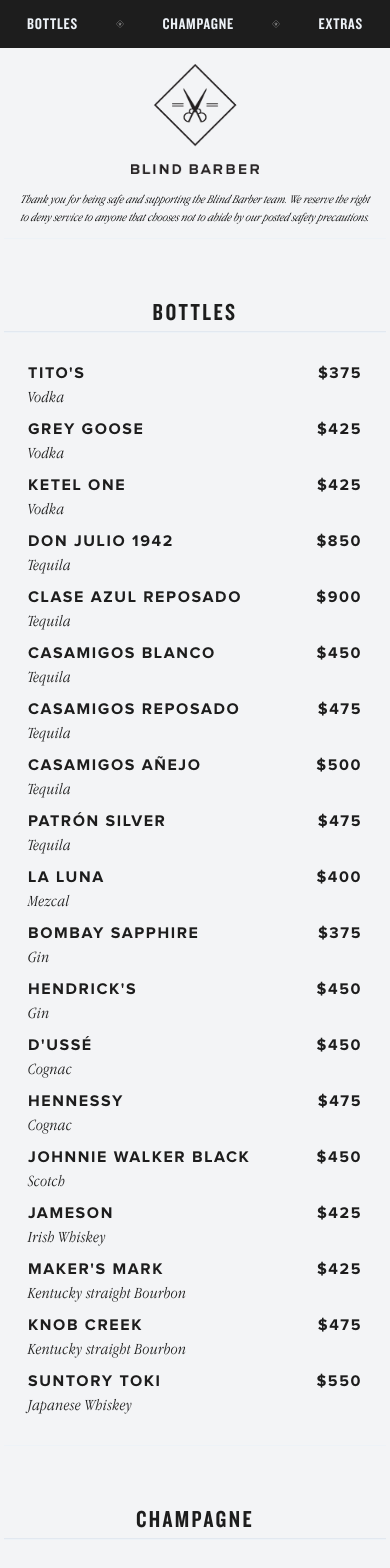
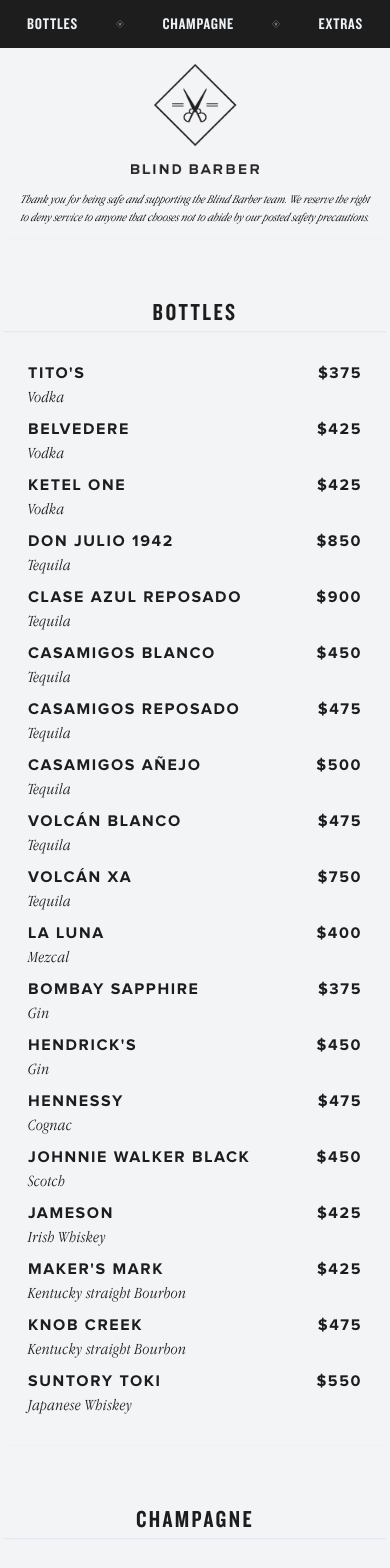
Before and after one commit to herowebsolutions/blindbarbermenu, a React (Create React App) app: page /bottles in a window 390 px wide. Shown: the top 1568 px of the page. Built offline with nearby package versions, Linux system fonts and the light colour scheme.

Commit message:
lateste edits

```diff
--- a/src/App.js
+++ b/src/App.js
@@ -26,7 +26,7 @@
         price: '$16'
       },
       {
-        id: 1,
+        id: 2,
         name: `Deli Burger`,
         desc: '',
         ingredients: 'Double Patty, American Cheese, Shredded Lettuce, Red Onion, Tomato, Banana Peppers, and Salami on a hoagie. served with Jalapeno chips',
@@ -43,13 +43,13 @@
         id: 1,
         name: 'Strawberry Fields',
         desc: 'ripe strawberry with a punch',
-        ingredients: `Grey Goose, Cocchi Rosa, strawberry, lemongrass, lemon`
+        ingredients: `Ketel One Vodka, Cochi Rosa, Merlet Creme Fraise, lemongrass, lemon`
       },
       {
         id: 2,
         name: 'Hot Heather',
         desc: 'taste of the tropics with zippy, gingery heat',
-        ingredients: `Don Julio Blanco Tequila, pamplemousse, koval ginger, green chile, lime`
+        ingredients: `Don Julio Blanco Tequila, Combier Pamplemousse, koval ginger, St. George Green Chile, lime`
       },
       {
         id: 3,
@@ -61,7 +61,7 @@
         id: 4,
         name: 'Young Forever',
         desc: 'taste of the tropics with zippy, gingery heat',
-        ingredients: `La Luna Mezcal, blanc vermouth, grapefruit, lime, salt + Perrier original`
+        ingredients: `La Luna Mezcal, blanc vermouth, grapefruit, lime, salt + Topo Chico`
       },
       {
         id: 5,
@@ -77,9 +77,9 @@
       },
       {
         id: 7,
-        name: 'Adult Swim',
+        name: 'Southern Charm',
         desc: 'taste of the tropics with zippy, gingery heat',
-        ingredients: `Jack Daniel's Bonded, amontillado sherry, China-China, cacao`
+        ingredients: `Jack Daniel Bonded, Chinola Passion Fruit, Koval Ginger, Lemon`
       }
     ]
   }
@@ -87,23 +87,30 @@
     classic: [
       {
         id: 1,
-        name: 'Clarified Milk Punch',
+        name: 'Cosmopolitan',
         desc: 'ripe strawberry with a punch',
-        ingredients: `Bacardi 8 Aged Rum, Monkey Shoulder Scotch, Leblon Cachaça, RumHaven, Creme de Banané, pineapple, coconut milk, lime`
-      },
-
-      {
-        id: 2,
+        ingredients: `Belvedere, Combier, cranberry, lime`
+      },
+      {
+        id: 2,
+        name: 'Permanent Vacation',
+        desc: 'ripe strawberry with a punch',
+        ingredients: `Ron Zacapa, Monkey Shoulder, Braulio, Creme de Banana, Pineapple, Lime, Chinese 5 spice`
+      },
+
+      {
+        id: 3,
         name: 'Espresso Martini',
         desc: 'ripe strawberry with a punch',
-        ingredients: `Grey Goose Vodka, Borghetti, Mr. Black, Kyoto Black Coffee`
-      },
-      {
-        id: 3,
+        ingredients: `Ketel One Vodka, Borghetti, Mr Black, Kyoto Black Coffee`
+      },
+      {
+        id: 4,
         name: 'Gin Martini',
         desc: 'ripe strawberry with a punch',
         ingredients: `Bombay Sapphire & dry vermouth, dirty or with a lemon twist`
-      }
+      },
+
     ]
   }
   const fancy = {
@@ -112,9 +119,24 @@
         id: 1,
         name: 'Fancy Old Fashioned',
         desc: 'ripe strawberry with a punch',
-        ingredients: `Uncle Nearest 1856, demerara, angostura, orange`,
-        promo: '*Uncle Nearest will donate $1 to the HBCU for each Fancy Old Fashioned sold between now and March 31*'
-      },
+        ingredients: `Legent Bourbon, Demerara, Angostura, orange`,
+        price: '$20'
+      },
+      {
+        id: 2,
+        name: 'Fancy French 75',
+        desc: 'ripe strawberry with a punch',
+        ingredients: `Tanqueray 10 or Hennessy VS, Lemon, Moet Split`,
+        price: '$30'
+      },
+      {
+        id: 3,
+        name: 'Fancy Margarita',
+        desc: 'ripe strawberry with a punch',
+        ingredients: `Volcán Cristalino, Combier, Lime`,
+        price: '$24'
+      },
+
 
     ]
   }
@@ -154,33 +176,49 @@
     highballs: [
       {
         id: 1,
-        name: 'Dirty Shirley',
+        name: `Rollin’ Rye`,
         desc: 'classic Japanese highball',
         ingredients:
-          'Haku Vodka, pomegranate, lemon, lime + very fizzy soda water',
+          'Dickel Rye, Aperol, Very Bubbly Water, lemon Swath',
         price: '$14'
       },
       {
         id: 2,
+        name: `Southside Ricky`,
+        desc: 'classic Japanese highball',
+        ingredients:
+          'Roku Gin, Lemon, Mint + Very Bubbly water',
+        price: '$14'
+      },
+      {
+        id: 3,
         name: 'Paradise Ginza',
         desc: 'frat boy highball',
         ingredients: 'Suntory Toki + very fizzy soda water, lemon oil',
         price: '$11'
       },
       {
-        id: 3,
+        id: 4,
         name: 'Bright Lights',
         desc: 'frat boy highball',
         ingredients:
-          'Haku Vodka, Aperol, Watermelon Red Bull, Perrier original',
+          'Haku Vodka, Aperol, Red Bull Red Edition (Watermelon), Topo Chico',
         price: '$13'
       },
       {
-        id: 4,
+        id: 5,
         name: 'San Marcos Ranch Water',
         desc: 'frat boy highball',
         ingredients:
-          'Hornitos Reposado, ancho pepper, hibiscus, lime + very fizzy soda water',
+          'Tequila Arette Reposado, Ancho Pepper, Hibiscus, Lime + Very Bubbly Water',
+        price: '$13'
+      },
+      {
+        id: 6,
+        name: 'Getaway',
+        desc: 'frat boy highball',
+        ingredients:
+          'Jose Cuervo Traditional, orange juice, lime, Red Bull Yellow Edition (Tropical)',
         price: '$13'
       }
     ]
@@ -209,27 +247,19 @@
         origin: 'Lake County, CA',
         vol: '14.5%'
       },
-
       {
         id: 4,
-        name: `Las Jarras Wines 2021 'Superbloom' Carbonic Pink Zero (Madera Foothills)`,
-        price: '$20/$75',
-        origin: 'Central Valley, CA',
-        vol: '10.5%'
-      },
-      {
-        id: 5,
-        name: `Lammidia 2020 'Miscela' Bianco, Abruzzo`,
-        price: '$17/$65',
-        origin: 'Abruzzo, Italy',
-        vol: '13.5%'
-      },
-      {
-        id: 6,
-        name: `Le Fraiche 2021 Chiaretto Di Bardolina Rosé`,
-        price: '$12/$60',
+        name: `Le Fraghe 2021 Chiaretto Di Bardolino Rosé`,
+        price: '$14/$62',
         origin: 'Veneto, Italy',
         vol: '12.5%'
+      },
+      {
+        id: 5,
+        name: `Altos Del Plata 2021 Malbec`,
+        price: '$14/$62',
+        origin: 'Mendoza, Argentina',
+        vol: '13.5%'
       },
     ]
   }
@@ -261,21 +291,8 @@
         origin: 'Logrono, Spain',
         vol: '11.5%'
       },
-      {
-        id: 3,
-        name: 'Chandon Garden Spritz Split',
-        price: '$13',
-        origin: 'Mendoza, Argentina',
-        vol: '11%'
-      },
-      {
-        id: 4,
-        name: 'Coastal Spritz',
-        price: '$10',
-        origin: 'Washington, USA',
-        desc: 'Pineapple Rosé Spritzer',
-        vol: '5%'
-      }
+
+
     ]
   }
   const champagne = {
@@ -337,10 +354,10 @@
       },
       {
         id: 4,
-        name: 'Hop Valley Bubble Stash',
-        price: '$9',
-        desc: 'IPA',
-        vol: '6.2%'
+        name: `Leinenkugel’s Summer Shandy`,
+        price: '$8',
+        desc: 'Weiss',
+        vol: '4.2%'
       },
       {
         id: 5,
@@ -391,56 +408,63 @@
         vol: '6%'
       },
       {
-        id: 11,
+        id: 6,
         name: 'Lagunitas Lil Sumpin Sumpin',
         price: '$10',
         desc: 'Wheat IPA',
         vol: '7.5%'
       },
       {
-        id: 12,
+        id: 7,
+        name: 'Hop Valley Bubble Stash',
+        price: '$8',
+        desc: 'IPA',
+        vol: '6.2%'
+      },
+      {
+        id: 8,
         name: `Moor's Brewing Co. Session Ale`,
         vol: '5%',
         desc: 'Session Ale',
         price: '$10'
       },
       {
-        id: 13,
+        id: 9,
         name: `Moor's Brewing Co. IPA`,
         vol: '6.7%',
         desc: 'IPA',
         price: '$10'
       },
       {
-        id: 6,
+        id: 10,
         name: 'High Noon',
         price: '$11',
         desc: 'Hard Seltzer',
         vol: '4.5%'
       },
       {
-        id: 7,
+        id: 11,
         name: 'Amass Seltzer',
         price: '$12',
         desc: 'Hard Seltzer',
         vol: '5%'
       },
       {
-        id: 8,
+        id: 12,
         name: 'System Seltzer Mango',
         price: '$10',
         desc: 'Hard Seltzer',
         vol: '5%'
       },
       {
-        id: 9,
+        id: 13,
         name: 'SKRT',
         price: '$10',
         desc: 'Hard Seltzer',
         vol: '5%'
       },
       {
-        id: 10,
+        id: 14,
         name: 'Visitor Lager',
         price: '$8',
         desc: 'Gluten-Reduced, non-alcoholic beer',
@@ -460,13 +484,13 @@
         id: 2,
         name: 'Red Bull',
         price: '$5',
-        desc: 'Regular | Sugar-Free | Watermelon'
+        desc: 'Energy Drink | Sugarfree | Watermelon | Tropical'
       },
       {
         id: 3,
         name: 'Spring Water',
         price: '$5',
-        desc: 'Acqua Panna Still | San Pellegrino Sparkling'
+        desc: 'Liquid Death Still | Topo Chico Mineral Water'
       }
     ]
   }
@@ -477,35 +501,36 @@
         id: 1,
         name: 'French Fries',
         desc: 'Add J.P. Graziano Giardiniera +$2',
-        ingredients: 'House-cut Kennebec potatoes, sea salt, fancy ketchup',
+        ingredients: 'House cut kennebec potatoes, seasoned salt, fancy ketchup',
         price: '$8'
       },
       {
         id: 2,
         name: 'Crab Rangoon',
         desc: '',
-        ingredients: 'Fried wonton wrapper, cream cheese, crab, Thai chili sauce',
+        ingredients: 'Fried wonton rapper, cream cheese, crab, thai chili sauce',
         price: '$9'
       },
       {
         id: 3,
-        name: `Seb's Secret Recipe Chicken Nuggets`,
-        ingredients: `Big Nugs, Frank's® RedHot®, TRUFF Ranch`,
+        name: `Seb's Secret Nuggets`,
+        ingredients: `Big nugs, franks, truff ranch`,
         price: '$15'
       },
       {
         id: 4,
-        name: 'Berbere Hot Chicken Tenders',
+        name: `Seb's berbere Nashville hot nuggets`,
         desc: '',
-        ingredients: 'Berbere Chili Tenders, Garlic Honey, House Ranch',
+        ingredients: 'Big nugs, berbere Nashville hot, fermented garlic honey, truff ranch',
         price: '$17'
       },
       {
         id: 5,
-        name: `Chicken wings`,
-        ingredients: `Choice of Giardiniera Garlic Parmesan or Lemon Pepper Buffalo`,
-        price: '$12.99'
-      },
+        name: `Lemon Pepper hot buffalo wings`,
+        ingredients: `Lemon pepper buffalo, truff ranch`,
+        price: '$13'
+      },
+
       {
         id: 6,
         name: 'Marinated Olives',
@@ -513,6 +538,13 @@
         ingredients: 'House Marinated Olives',
         price: '$8'
       },
+      {
+        id: 7,
+        name: 'Bar nuts',
+        desc: '*Contains fish and Allium',
+        ingredients: 'Fried peanuts, lime leaves, chilis',
+        price: '$9'
+      },
 
     ]
   }
@@ -520,44 +552,47 @@
     sandwiches: [
 
 
-      {
-        id: 1,
-        name: `Seb's Crispy Chicken Sandwich`,
-        desc: '',
-        ingredients: 'Fried All White Meat Chicken Breast, House B&B Pickles, Truff Spicy Mayo, Fries',
-        price: '$17'
-      },
-      {
-        id: 2,
+
+      {
+        id: 1,
         name: 'BB Burger',
         desc: '',
-        ingredients: 'Two 4oz Beef Patties, Pickled smoked onions, American Cheese, Bacon Dijonnaise, Fries',
-        price: '$16'
-      },
-      {
-        id: 3,
-        name: `Grilled Cheese #1`,
-        ingredients: `American Cheese, Aged Sharp Cheddar, Scamorza, Creamy Tomato Soup`,
+        ingredients: 'Two 4oz beef patties, crispy shallots, pickled smoked, American cheese, roasted onion dijonaise',
+        desc: 'Served with garlic chips',
+        price: '$20'
+      },
+      {
+        id: 2,
+        name: `Traditional Grilled Cheese`,
+        ingredients: `American cheese, smoked mozzarella, sharp cheddar, creamy tomato soup`,
         price: '$15'
       },
       {
-        id: 4,
-        name: `Grilled Cheese #2`,
-        ingredients: `American Cheese, Manchego, Chorizo, Fig Preserve`,
+        id: 3,
+        name: `Fancy Grilled Cheese`,
+        ingredients: `American cheese, Manchego, chorizo, fig preserve, pickled onions`,
         price: '$15'
-      }
+      },
+
 
 
     ]
   }
   const spirits = {
     spirits: [
+      {
+        id: 82,
+        name: 'Belvedere',
+        price: '$16',
+        vol: '',
+        title: 'Vodka'
+      },
       {
         id: 1,
         name: 'Deep Eddy',
         price: '$12',
         vol: '',
-        title: 'Vodka'
+        title: ''
       },
       {
         id: 2,
@@ -654,6 +689,13 @@
         vol: ''
       },
       {
+        id: 82,
+        name: 'Ron Zacapa 23',
+        price: '$15',
+        vol: ''
+      },
+
+      {
         id: 17,
         name: 'Casamigos Blanco',
         price: '$16',
@@ -672,346 +714,385 @@
         price: '$20',
         vol: ''
       },
+
       {
         id: 20,
-        name: 'Casa Dragones',
-        price: '$19',
-        vol: ''
-      },
-      {
-        id: 21,
         name: 'Cincoro Blanco',
         price: '$25',
         vol: ''
       },
       {
-        id: 22,
+        id: 21,
         name: 'Cincoro Reposado',
         price: '$27',
         vol: ''
       },
       {
-        id: 23,
+        id: 22,
         name: 'Cincoro Añejo',
         price: '$29',
         vol: ''
       },
       {
-        id: 24,
+        id: 23,
         name: 'Clase Azul Reposado',
         price: '$42',
         vol: ''
       },
       {
-        id: 25,
+        id: 24,
         name: 'Clase Azul Plata',
         price: '$30',
         vol: ''
       },
       {
-        id: 26,
+        id: 25,
         name: 'Clase Azul Gold',
         price: '$78',
         vol: ''
       },
       {
-        id: 27,
+        id: 26,
         name: 'Clase Azul Añejo',
         price: '$120',
         vol: ''
       },
       {
-        id: 28,
+        id: 27,
         name: 'Don Julio Blanco',
         price: '$16',
         vol: ''
       },
       {
-        id: 29,
+        id: 28,
         name: 'Don Julio Reposado',
         price: '$18',
         vol: ''
       },
       {
-        id: 30,
+        id: 29,
         name: 'Don Julio Añejo',
         price: '$20',
         vol: ''
       },
       {
-        id: 31,
+        id: 30,
         name: 'Don Julio Primavera',
         price: '$33',
         vol: ''
       },
       {
-        id: 32,
+        id: 31,
         name: 'Don Julio 1942',
         price: '$42',
         vol: ''
       },
       {
-        id: 33,
+        id: 32,
         name: 'Don Julio Ultima Reserva',
         price: '$115',
         vol: ''
       },
       {
-        id: 34,
+        id: 33,
         name: 'Fortaleza Blanco',
         price: '$17',
         vol: ''
       },
       {
-        id: 35,
+        id: 34,
         name: 'Fortaleza Reposado',
         price: '$19',
         vol: ''
       },
       {
-        id: 36,
+        id: 35,
         name: 'Fortaleza Añejo',
         price: '$23',
         vol: ''
       },
       {
-        id: 37,
+        id: 36,
         name: 'Hornitos Reposado',
         price: '$15',
         vol: ''
       },
       {
-        id: 38,
+        id: 37,
         name: 'John Basil Blanco',
         price: '$17',
         vol: ''
       },
       {
-        id: 39,
+        id: 38,
         name: 'John Basil Reposado',
         price: '$19',
         vol: ''
       },
 
       {
-        id: 40,
+        id: 39,
         name: 'Lunazul',
         price: '$12',
         vol: ''
       },
       {
-        id: 41,
+        id: 40,
         name: 'Patrón Silver',
         price: '$15',
         vol: ''
       },
       {
-        id: 42,
+        id: 41,
         name: 'Patrón Reposado',
         price: '$17',
         vol: ''
       },
       {
-        id: 43,
+        id: 42,
         name: 'Patrón Añejo',
         price: '$18',
         vol: ''
       },
       {
-        id: 72,
+        id: 43,
         name: 'Mijenta Reposado',
         price: '$18',
         vol: ''
       },
       {
-        id: 73,
+        id: 44,
         name: 'Herradura Silver',
         price: '$16',
         vol: ''
       },
       {
-        id: 74,
+        id: 45,
         name: 'Herradura Reposado',
         price: '$18',
         vol: ''
       },
-
-
-      {
-        id: 44,
+      {
+        id: 73,
+        name: 'Volcán Blanco',
+        price: '$16',
+        vol: ''
+      },
+      {
+        id: 74,
+        name: 'Volcán Reposado',
+        price: '$18',
+        vol: ''
+      },
+      {
+        id: 75,
+        name: 'Volcán Crystalino',
+        price: '$20',
+        vol: ''
+      },
+      {
+        id: 76,
+        name: 'Volcán XA',
+        price: '$36',
+        vol: ''
+      },
+      {
+        id: 77,
+        name: 'Reserva De Familia',
+        price: '$20',
+        vol: ''
+      },
+      {
+        id: 78,
+        name: '1800 Crystalino',
+        price: '$20',
+        vol: ''
+      },
+
+      {
+        id: 46,
         name: 'Amaras Cupreata',
         price: '$16',
         vol: '',
         title: 'Mezcal'
       },
       {
-        id: 45,
+        id: 47,
         name: 'La Luna X Blind Barber Private Batch',
         price: '$20',
         vol: ''
       },
       {
-        id: 46,
+        id: 48,
         name: 'Fidencio',
         price: '$14',
         vol: ''
       },
       {
-        id: 47,
+        id: 49,
         name: 'La Luna Cupreata',
         price: '$12',
         vol: ''
       },
       {
-        id: 48,
+        id: 50,
         name: 'Del Maguey Vida',
         price: '$14',
         vol: ''
       },
       {
-        id: 49,
+        id: 51,
         name: 'Rosaluna',
         price: '$14',
         vol: ''
       },
       {
-        id: 50,
+        id: 52,
         name: 'George Dickel',
         price: '$14',
         vol: '',
         title: 'Rye'
       },
       {
-        id: 51,
+        id: 53,
         name: 'High West Double',
         price: '$17',
         vol: ''
       },
       {
-        id: 52,
+        id: 54,
         name: 'Old Overholt',
         price: '$14',
         vol: ''
       },
       {
-        id: 53,
+        id: 55,
         name: 'Angels Envy',
         price: '$18',
         vol: '',
         title: 'Bourbon'
       },
-      {
-        id: 54,
-        name: 'Buffalo Trace',
-        price: '$16',
-        vol: ''
-      },
-      {
-        id: 55,
+
+      {
+        id: 56,
         name: 'Jack Daniels',
         price: '$14',
         vol: ''
       },
 
       {
-        id: 56,
+        id: 57,
         name: 'Knob Creek',
         price: '$14',
         vol: ''
       },
       {
-        id: 57,
+        id: 58,
         name: `Maker's Mark`,
         price: '$15',
         vol: ''
       },
       {
-        id: 58,
+        id: 59,
         name: 'Benchmark',
         price: '$12',
         vol: ''
       },
       {
-        id: 59,
+        id: 60,
         name: 'Dewars White Label',
         price: '$14',
         vol: '',
         title: 'Scotch'
       },
       {
-        id: 60,
+        id: 61,
         name: 'Dewars Japanese Smooth',
         price: '$14',
         vol: ''
       },
       {
-        id: 61,
+        id: 62,
         name: 'Glenlivet 12 Year',
         price: '$14',
         vol: ''
       },
       {
-        id: 62,
+        id: 63,
         name: 'Johnnie Walker Black',
         price: '$16',
         vol: ''
       },
       {
-        id: 63,
+        id: 64,
         name: 'Johnnie Walker High Rye',
         price: '$16',
         vol: ''
       },
       {
-        id: 64,
+        id: 79,
+        name: 'Glenmorangie 10 years',
+        price: '$15',
+        vol: ''
+      },
+      {
+        id: 65,
         name: 'Jameson',
         price: '$14',
         vol: '',
         title: 'Whiskey'
       },
       {
-        id: 65,
+        id: 66,
         name: 'Roe & Co',
         price: '$12',
         vol: ''
       },
       {
-        id: 66,
+        id: 67,
         name: 'Suntory Toki',
         price: '$15',
         vol: ''
       },
       {
-        id: 67,
+        id: 68,
         name: `Jack Daniel's Bonded`,
         price: '$16',
         vol: ''
       },
-      {
-        id: 68,
-        name: `D'usse`,
-        price: '$16',
+
+      {
+        id: 70,
+        name: 'Hennessy VS',
+        price: '$15',
         vol: '',
         title: 'Cognac'
       },
       {
-        id: 69,
-        name: 'Hennessey VS',
-        price: '$15',
-        vol: ''
-      },
-      {
-        id: 70,
+        id: 80,
+        name: 'Hennessy VSOP',
+        price: '$22',
+        vol: ''
+      },
+      {
+        id: 81,
+        name: 'Hennessy XO',
+        price: '$70',
+        vol: ''
+      },
+      {
+        id: 71,
         name: 'Remy Martin 1738',
         price: '$19',
         vol: ''
       },
       {
-        id: 71,
+        id: 72,
         name: 'Remy Martin VSOP',
         price: '$16',
         vol: ''
-      }
+      },
+
     ]
   }
   const top = {
@@ -1069,7 +1150,7 @@
       },
       {
         id: 2,
-        name: `Grey Goose`,
+        name: `Belvedere`,
         price: '$425',
         type: 'Vodka'
       },
@@ -1111,8 +1192,14 @@
       },
       {
         id: 9,
-        name: `Patrón Silver`,
+        name: `Volcán Blanco`,
         price: '$475',
+        type: 'Tequila'
+      },
+      {
+        id: 13,
+        name: `Volcán XA`,
+        price: '$750',
         type: 'Tequila'
       },
 
@@ -1134,12 +1221,7 @@
         price: '$450',
         type: 'Gin'
       },
-      {
-        id: 13,
-        name: `D'ussé`,
-        price: '$450',
-        type: 'Cognac'
-      },
+
       {
         id: 14,
         name: `Hennessy`,
@@ -1197,18 +1279,39 @@
       },
       {
         id: 3,
-        name: 'Perrier Jouët Belle Epoque',
-        price: '$350',
+        name: 'Moët & Chandon',
+        price: '$300',
         type: 'Brut',
         origin: 'France'
       },
       {
         id: 4,
+        name: 'Moët & Chandon Rosé',
+        price: '$325',
+        type: 'Brut',
+        origin: 'France'
+      },
+      {
+        id: 5,
         name: 'Dom Pérignon',
         price: '$450',
         type: 'Brut',
         origin: 'France'
-      }
+      },
+      {
+        id: 6,
+        name: 'Ace Of Spade Brut',
+        price: '$700',
+        type: 'Brut',
+        origin: 'France'
+      },
+      {
+        id: 7,
+        name: 'Ace Of Spade Rosé',
+        price: '$1,100',
+        type: 'Brut',
+        origin: 'France'
+      },
     ]
   }
   const extras = {
@@ -1216,13 +1319,13 @@
       {
         id: 1,
         name: 'Red Bull',
+        price: '$20',
+        type: '4-pack'
+      },
+      {
+        id: 2,
+        name: 'Acqua Panna',
         price: '$25',
-        type: '4-pack'
-      },
-      {
-        id: 2,
-        name: 'Acqua Panna',
-        price: '$20',
         type: '5-pack'
       }
     ]
@@ -1232,7 +1335,7 @@
 
       {
         id: 1,
-        name: 'Perrier Sparkling Water'
+        name: 'Topo Chico'
       },
       {
         id: 2,
@@ -1301,14 +1404,19 @@
         name: 'San Marcos Ranch Water',
         desc: 'frat boy highball',
         ingredients:
-          'Hornitos Reposado, ancho pepper, hibiscus, lime + very fizzy soda water'
+          'Tequila Arette Reposado, Ancho Pepper, Hibiscus, Lime + Very Bubbly Water'
       },
       {
         id: 3,
         name: 'Bright Lights',
         desc: 'frat boy highball',
-        ingredients: 'Haku Vodka, Aperol, Watermelon Red Bull, Perrier original'
-      }
+        ingredients: 'Haku Vodka, Aperol, Watermelon Red Bull, Topo Chico'
+      },
+      {
+        id: 4,
+        name: 'Southside Ricky',
+        ingredients: 'Roku Gin, Lemon, Mint + Very Bubbly water'
+      },
     ]
   }
   const martinis = {
@@ -1316,24 +1424,16 @@
       {
         id: 1,
         name: 'Espresso',
-        ingredients: 'Grey Goose Vodka, Mr.Black, Borghetti, Kyoto Black Coffee'
+        ingredients: 'Ketel One Vodka, Bourgetti, Mr Black, Kyoto Black Coffee'
       },
       {
         id: 2,
         name: 'Cosmopolitan',
-        ingredients: 'Grey Goose Vodka, Cointreau, cranberry, lime',
-
-      },
-      {
-        id: 3,
-        name: 'Dirty',
-        ingredients: 'Botanist Gin, dry vermouth, olive brine'
-      },
-      {
-        id: 4,
-        name: 'Vesper',
-        ingredients: 'Haku Vodka, Roku Gin, Cocchi Americano, lemon'
-      }
+        ingredients: 'Belvedere Vodka, Combier, cranberry, Lime',
+
+      },
+
+
     ]
   }
   const MORE = {
@@ -1374,13 +1474,7 @@
         type: 'Hard Seltzer',
         price: '$8'
       },
-      {
-        id: 6,
-        name: `Chandon Garden Spritz`,
-        desc: '11%',
-        type: 'Wine Spritzer',
-        price: '$8'
-      }
+
     ]
   }
 
@@ -1450,7 +1544,7 @@
                   champagne={champagne}
                 />
                 <Beer draft={draft} canned={canned} />
-                <Other other={other} snacks={snacks} sandwiches={sandwiches}/>
+                <Other other={other} snacks={snacks} sandwiches={sandwiches} temp={temp}/>
                 <Spirits spirits={spirits} top={top} />
                 <Footer />
               </>
--- a/src/components/BottlesNav.js
+++ b/src/components/BottlesNav.js
@@ -60,6 +60,8 @@
         </ScrollLink>
 
 
+
+
       </div>
     </>
   )
--- a/src/components/Wine.js
+++ b/src/components/Wine.js
@@ -17,7 +17,7 @@
               <div className='z-10 sticky top-0 border-t border-b border-gray-200 bg-gray-100 text-sm font-medium lg:mx-48 lg:px-4 '>
                 <div className='flex justify-center mt-6'>
                   <h1 className='pt-8 text-2xl uppercase font-face-ko tracking-widest'>
-                    Natural Wines
+                    Wines
                   </h1>
                 </div>
                 <div className='w-full border-t border-gray-300' />
```
Also changed, not shown: src/components/Cocktails.js (+8 -14 lines), src/components/Other.js (+44 -1 lines).
